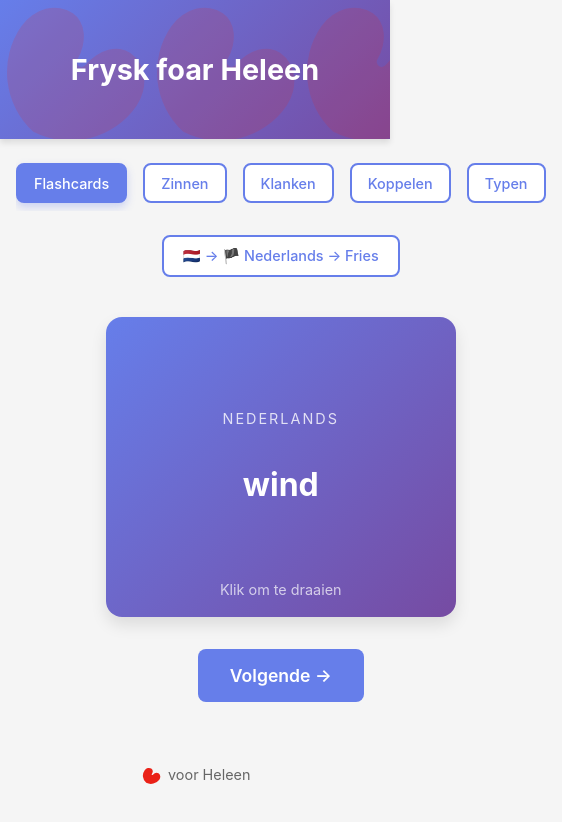
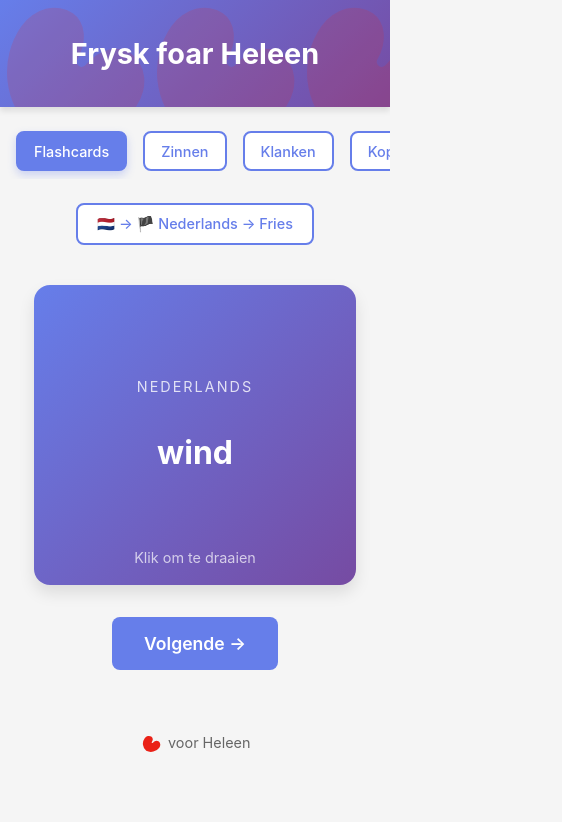
Before and after one commit to Tholdos/FryskFoarHeleen, a Vue app: page / in a window 390 px wide. Shown: the top 822 px of the page, 562 px wide, since content can reach past the window. Built offline with nearby package versions, Linux system fonts and the light colour scheme; no server answers.

Commit message:
Fix horizontal overflow: constrain page width and make navigation truly scrollable

```diff
--- a/src/App.vue
+++ b/src/App.vue
@@ -122,6 +122,7 @@ onMounted(async () => {
   max-width: 900px;
   margin: 0 auto;
   padding: 2rem;
+  width: 100%;
 }
 
 .game-selector {
@@ -132,6 +133,16 @@ onMounted(async () => {
   overflow-x: auto;
   -webkit-overflow-scrolling: touch;
   padding: 0.5rem 0;
+  margin-left: -2rem;
+  margin-right: -2rem;
+  padding-left: 2rem;
+  padding-right: 2rem;
+  scrollbar-width: none;
+  -ms-overflow-style: none;
+}
+
+.game-selector::-webkit-scrollbar {
+  display: none;
 }
 
 .game-selector button {
@@ -195,18 +206,31 @@ onMounted(async () => {
     font-size: 1.8rem;
   }
 
+  .app-header {
+    padding: 2rem 1rem;
+  }
+
   .app-main {
     padding: 1rem;
+    max-width: 100%;
   }
 
   .game-selector {
     justify-content: flex-start;
     margin-bottom: 1.5rem;
+    margin-left: -1rem;
+    margin-right: -1rem;
+    padding-left: 1rem;
+    padding-right: 1rem;
   }
 
   .game-selector button {
     padding: 0.6rem 1rem;
     font-size: 0.9rem;
   }
+
+  .game-container {
+    min-height: 300px;
+  }
 }
 </style>
--- a/src/style.css
+++ b/src/style.css
@@ -21,12 +21,17 @@ body {
   margin: 0;
   min-height: 100vh;
   overflow-x: hidden;
+  width: 100%;
+  position: relative;
 }
 
 #app {
   min-height: 100vh;
   display: flex;
   flex-direction: column;
+  width: 100%;
+  max-width: 100vw;
+  overflow-x: hidden;
 }
 
 button {
```
Also changed, not shown: 1 other file (tests, documents, lock files or other folders).
